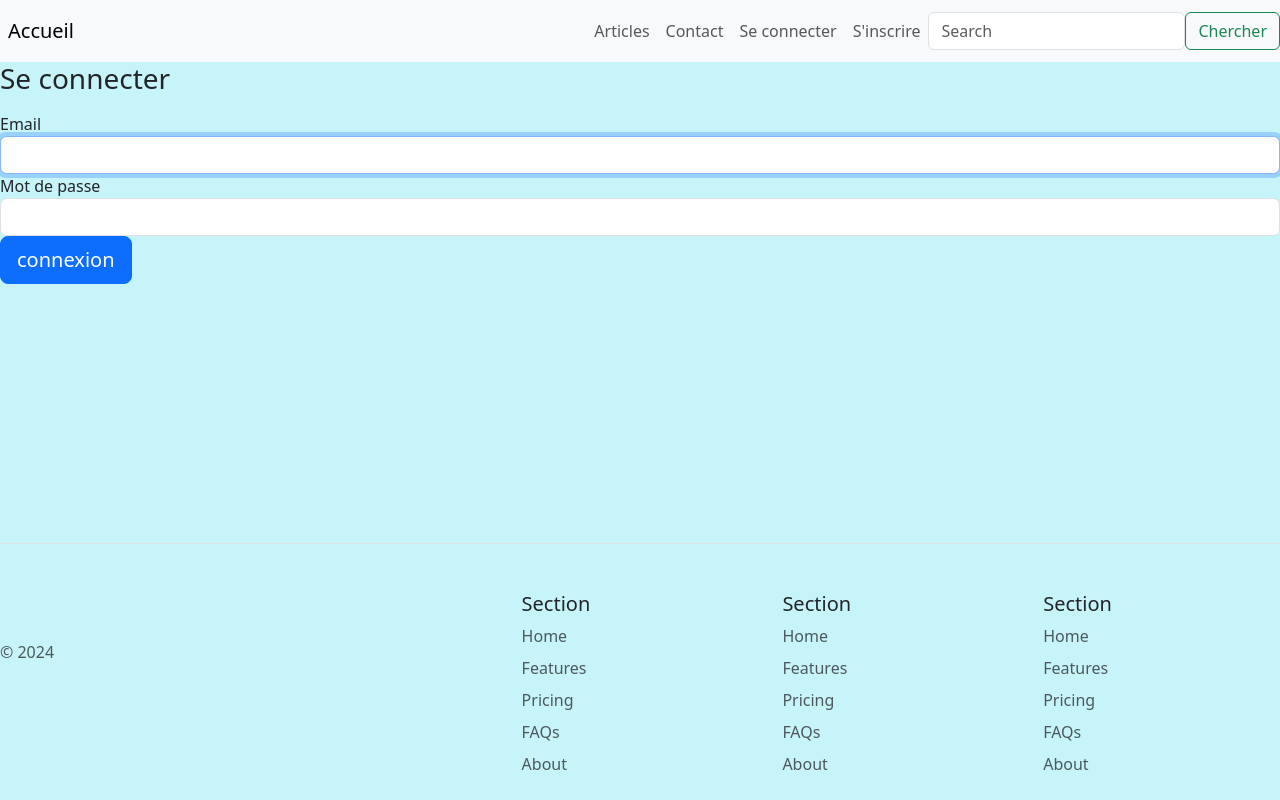
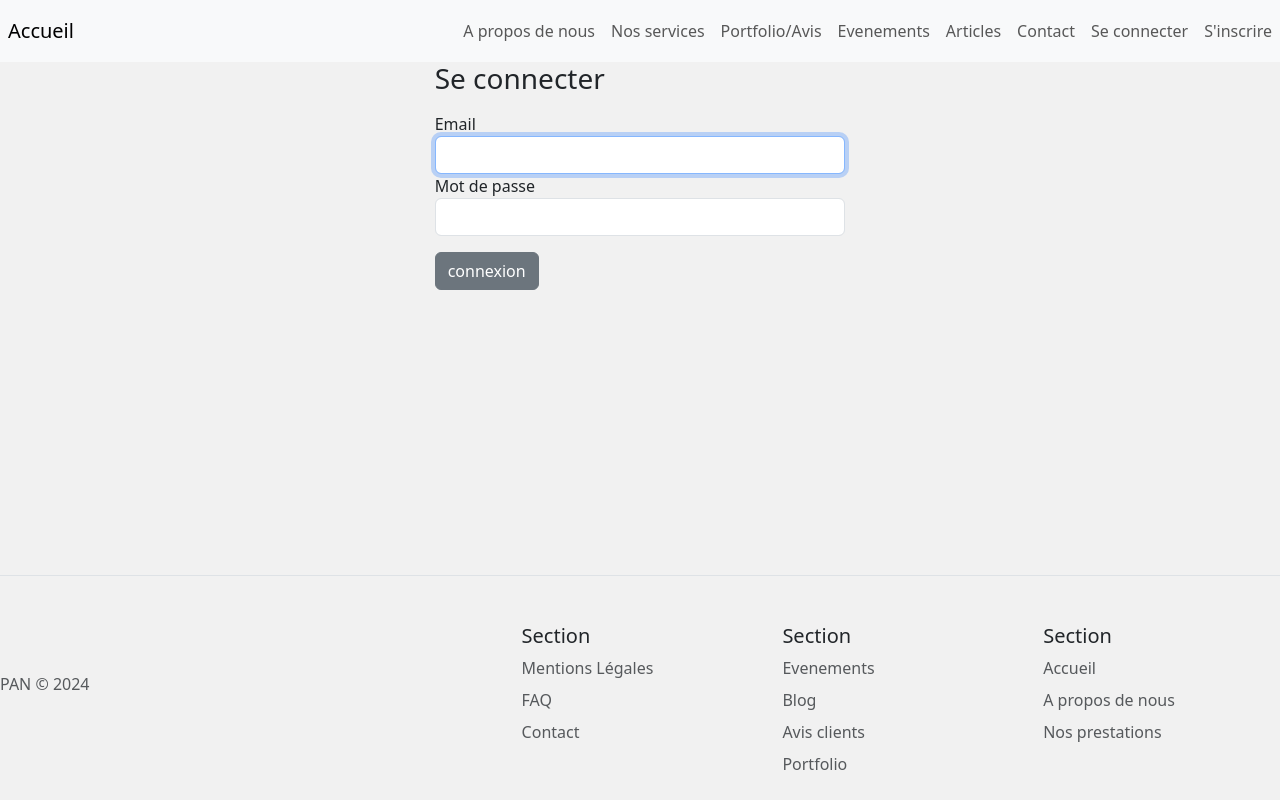
Before and after one commit to cheima06/projetPAN, a Symfony app: template templates/security/login.html.twig in a window 1280 px wide. Run offline with Twig, Linux system fonts and the light colour scheme; the template is opened without the code that fills it, so the values that code supplies are empty; style sheets or scripts are compiled from the project's sources; some libraries are stand-ins or nearby versions.

Commit message:
paymentcontroller formulaire contact footer

```diff
--- a/assets/styles/app.scss
+++ b/assets/styles/app.scss
@@ -1,5 +1,5 @@
 @import "~bootstrap/scss/bootstrap";
 
 body {
-    background-color: rgb(199, 244, 248);
+    background-color: rgb(241, 241, 241);
 }
--- a/composer.json
+++ b/composer.json
@@ -18,6 +18,8 @@
         "knplabs/knp-paginator-bundle": "^6.3",
         "phpdocumentor/reflection-docblock": "^5.3",
         "phpstan/phpdoc-parser": "^1.27",
+        "stripe/stripe-php": "^13.16",
+        "symfony/apache-pack": "^1.0",
         "symfony/asset": "6.4.*",
         "symfony/asset-mapper": "6.4.*",
         "symfony/console": "6.4.*",
--- a/src/Controller/Admin/DashboardController.php
+++ b/src/Controller/Admin/DashboardController.php
@@ -43,6 +43,7 @@ class DashboardController extends AbstractDashboardController
     public function configureMenuItems(): iterable
     {
         yield MenuItem::linkToDashboard('Dashboard', 'fa fa-home');
-        yield MenuItem::linkToCrud('The Label', 'fas fa-list', User::class);
+        yield MenuItem::linkToCrud('Mes contacts', 'fas fa-list', User::class);
+
     }
 }
--- a/templates/base.html.twig
+++ b/templates/base.html.twig
@@ -17,6 +17,10 @@
         {% include "nav.html.twig" %}
         {% block body %}
 
+
+
+
+
         {% endblock %}
         {% include "footer.html.twig" %}
 
--- a/templates/footer.html.twig
+++ b/templates/footer.html.twig
@@ -4,7 +4,7 @@
       <a href="/" class="d-flex align-items-center mb-3 link-body-emphasis text-decoration-none">
         <svg class="bi me-2" width="40" height="32"><use xlink:href="#bootstrap"></use></svg>
       </a>
-      <p class="text-body-secondary">© 2024</p>
+      <p class="text-body-secondary">PAN © 2024</p>
     </div>
 
     <div class="col mb-3">
@@ -14,33 +14,30 @@
     <div class="col mb-3">
       <h5>Section</h5>
       <ul class="nav flex-column">
-        <li class="nav-item mb-2"><a href="#" class="nav-link p-0 text-body-secondary">Home</a></li>
-        <li class="nav-item mb-2"><a href="#" class="nav-link p-0 text-body-secondary">Features</a></li>
-        <li class="nav-item mb-2"><a href="#" class="nav-link p-0 text-body-secondary">Pricing</a></li>
-        <li class="nav-item mb-2"><a href="#" class="nav-link p-0 text-body-secondary">FAQs</a></li>
-        <li class="nav-item mb-2"><a href="#" class="nav-link p-0 text-body-secondary">About</a></li>
+        <li class="nav-item mb-2"><a href="#" class="nav-link p-0 text-body-secondary">Mentions Légales</a></li>
+        <li class="nav-item mb-2"><a href="#" class="nav-link p-0 text-body-secondary">FAQ</a></li>
+        <li class="nav-item mb-2"><a href="#" class="nav-link p-0 text-body-secondary">Contact</a></li>
+
       </ul>
     </div>
 
     <div class="col mb-3">
       <h5>Section</h5>
       <ul class="nav flex-column">
-        <li class="nav-item mb-2"><a href="#" class="nav-link p-0 text-body-secondary">Home</a></li>
-        <li class="nav-item mb-2"><a href="#" class="nav-link p-0 text-body-secondary">Features</a></li>
-        <li class="nav-item mb-2"><a href="#" class="nav-link p-0 text-body-secondary">Pricing</a></li>
-        <li class="nav-item mb-2"><a href="#" class="nav-link p-0 text-body-secondary">FAQs</a></li>
-        <li class="nav-item mb-2"><a href="#" class="nav-link p-0 text-body-secondary">About</a></li>
-      </ul>
+        <li class="nav-item mb-2"><a href="#" class="nav-link p-0 text-body-secondary">Evenements</a></li>
+        <li class="nav-item mb-2"><a href="#" class="nav-link p-0 text-body-secondary">Blog</a></li>
+        <li class="nav-item mb-2"><a href="#" class="nav-link p-0 text-body-secondary">Avis clients</a></li>
+        <li class="nav-item mb-2"><a href="#" class="nav-link p-0 text-body-secondary">Portfolio</a></li>
+
     </div>
 
     <div class="col mb-3">
       <h5>Section</h5>
       <ul class="nav flex-column">
-        <li class="nav-item mb-2"><a href="#" class="nav-link p-0 text-body-secondary">Home</a></li>
-        <li class="nav-item mb-2"><a href="#" class="nav-link p-0 text-body-secondary">Features</a></li>
-        <li class="nav-item mb-2"><a href="#" class="nav-link p-0 text-body-secondary">Pricing</a></li>
-        <li class="nav-item mb-2"><a href="#" class="nav-link p-0 text-body-secondary">FAQs</a></li>
-        <li class="nav-item mb-2"><a href="#" class="nav-link p-0 text-body-secondary">About</a></li>
+        <li class="nav-item mb-2"><a href="#" class="nav-link p-0 text-body-secondary">Accueil</a></li>
+        <li class="nav-item mb-2"><a href="#" class="nav-link p-0 text-body-secondary">A propos de nous</a></li>
+        <li class="nav-item mb-2"><a href="#" class="nav-link p-0 text-body-secondary">Nos prestations</a></li>
+
       </ul>
     </div>
   </footer>
--- a/templates/nav.html.twig
+++ b/templates/nav.html.twig
@@ -8,6 +8,22 @@
 
   <div class="collapse navbar-collapse justify-content-end" id="navbarSupportedContent">
     <ul class="navbar-nav mr-auto">
+
+      <li class="nav-item">
+        <a class="nav-link" href="{#{path('app_contact')}#}">A propos de nous</a>
+      </li>
+
+      <li class="nav-item">
+        <a class="nav-link" href="{#{path('app_contact')}#}">Nos services</a>
+      </li>
+
+      <li class="nav-item">
+        <a class="nav-link" href="{#{path('app_contact')}#}">Portfolio/Avis</a>
+      </li>
+
+      <li class="nav-item">
+        <a class="nav-link" href="{#{path('app_contact')}#}">Evenements</a>
+      </li>
 
       <li class="nav-item active">
         <a class="nav-link" href="{#{path('app_article_index')}#}">Articles </a>
@@ -42,10 +58,10 @@
 
     </ul>
 
-    <form action="{#{path('app_search_articles')}#}" class="form-inline my-2 my-lg-0 d-flex">
+    {#<form action="{{path('app_search_articles')}}" class="form-inline my-2 my-lg-0 d-flex">
       <input class="form-control mr-sm-2" name="search" type="search" placeholder="Search" aria-label="Search">
       <button class="btn btn-outline-success my-2 my-sm-0" type="submit">Chercher</button>
-    </form>
+    </form>#}
 
   </div>
 </nav>
--- a/templates/security/login.html.twig
+++ b/templates/security/login.html.twig
@@ -4,6 +4,7 @@
 
 {% block body %}
     <form method="post">
+
         {% if error %}
             <div class="alert alert-danger">{{ error.messageKey|trans(error.messageData, 'security') }}</div>
         {% endif %}
@@ -14,27 +15,34 @@
             </div>
         {% endif %}
 
+<div class="row justify-content-center">
+        <div class="col-4">
         <h1 class="h3 mb-3 font-weight-normal">Se connecter</h1>
+
         <label for="username">Email</label>
         <input type="email" value="{{ last_username }}" name="_username" id="username" class="form-control" autocomplete="email" required autofocus>
+
         <label for="password">Mot de passe</label>
         <input type="password" name="_password" id="password" class="form-control" autocomplete="current-password" required>
 
-        <input type="hidden" name="_csrf_token"
-               value="{{ csrf_token('authenticate') }}"
-        >
+        <div class="mt-3">
+        {#<input type="hidden" name="_csrf_token" value="{{ csrf_token('authenticate') }}">
+        <div class="checkbox mb-3">
+                <label>
+                    <input type="checkbox" name="_remember_me"> Remember me </input>
+                </label>#}
 
-        {#
-            Uncomment this section and add a remember_me option below your firewall to activate remember me functionality.
-            See https://symfony.com/doc/current/security/remember_me.html
 
-            <div class="checkbox mb-3">
-                <label>
-                    <input type="checkbox" name="_remember_me"> Remember me
-                </label>
-            </div>
-        #}
 
-        <button class="btn btn-lg btn-primary" type="submit">connexion</button>
+        <button class="btn btn-secondary" type="submit">connexion</button>
+        </div>
+        </div>
+
+        </div>
+
+
+        {# Uncomment this section and add a remember_me option below your firewall to activate remember me functionality.
+            See https://symfony.com/doc/current/security/remember_me.html #}
+
     </form>
 {% endblock %}
```
Also changed, not shown: SEO-referencement.txt (added, +56 -0 lines), migrations/Version20240404093945.php (added, +31 -0 lines), public/robots.txt (added, +27 -0 lines), src/Controller/ContactController.php (+10 -1 lines), src/Controller/PaymentController.php (added, +18 -0 lines), src/Entity/Contact.php (+15 -0 lines), src/Form/ContactType.php (+21 -11 lines), templates/contact/index.html.twig (+16 -12 lines), templates/payment/index.html.twig (added, +20 -0 lines), templates/registration/register.html.twig (+5 -2 lines), public/.htaccess (added), 2 other files.
